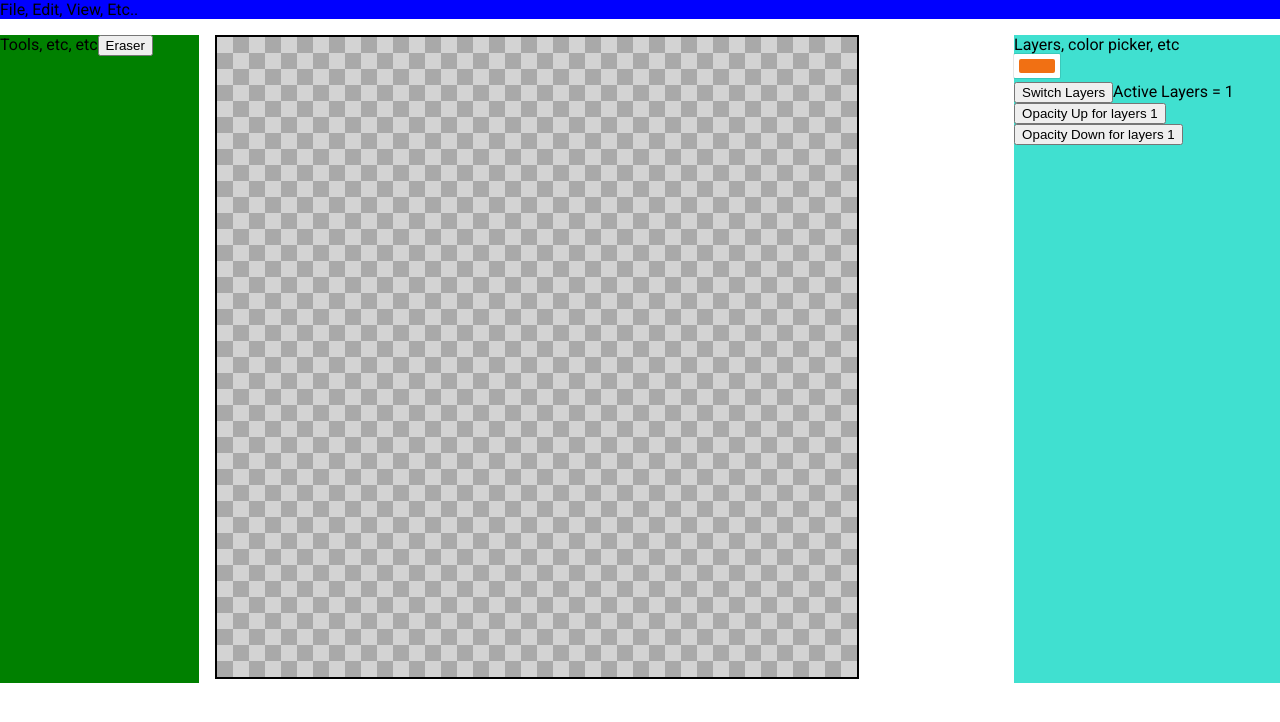
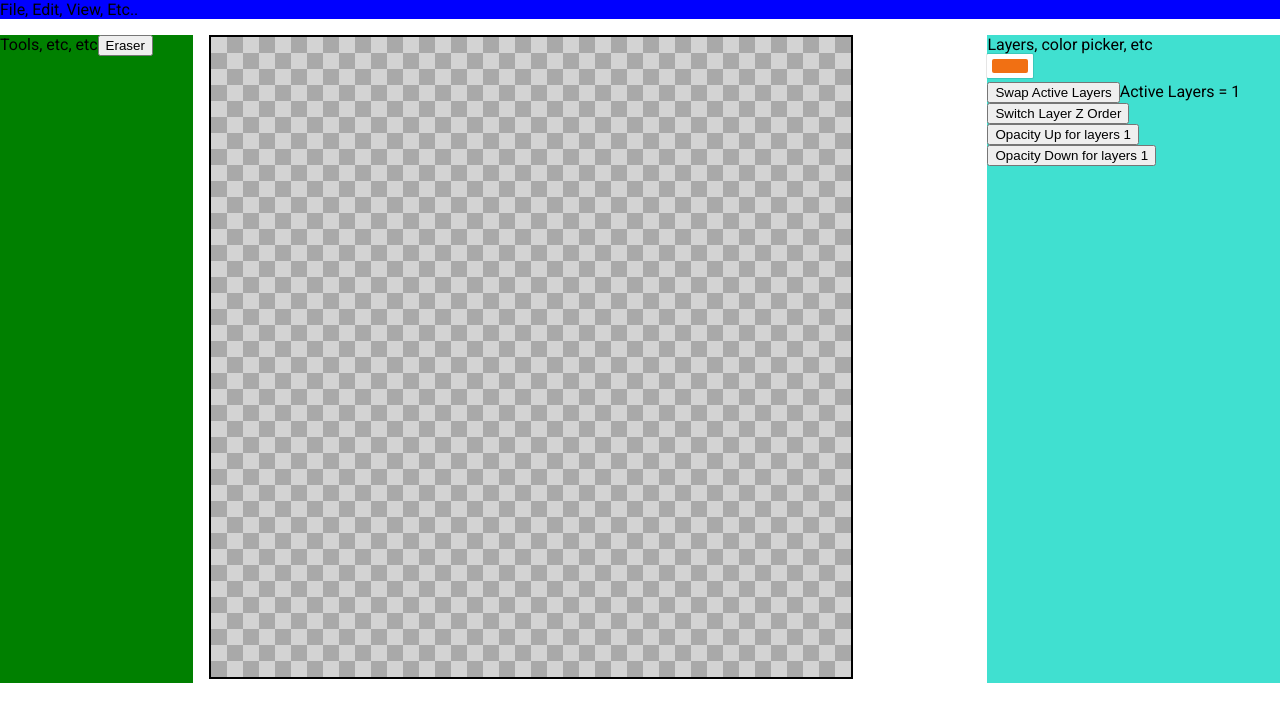
Before and after one commit to NLincoln/drawsnell, a React (Create React App) app: page / in a window 1280 px wide. Shown: the top 722 px of the page. Built offline with nearby package versions, Linux system fonts and the light colour scheme.

Commit message:
Add swap layer z index button to demo

```diff
--- a/src/RightPanel.js
+++ b/src/RightPanel.js
@@ -45,7 +45,7 @@ export default function RightPanel(props)
     }
     props.changeOneTimeEvent("redrawCanvas");
   }
-  function switchLayers()
+  function swapActiveLayer()
   {
     if(props.activeLayers[0] == 1)
     {
@@ -56,19 +56,33 @@ export default function RightPanel(props)
       props.changeActiveLayers([1])
     }
   }
+  function switchLayersZOrder()
+  {
+    let temp = props.mainComp.layers[1];
+    props.mainComp.layers[1] = props.mainComp.layers[2];
+    props.mainComp.layers[2] = temp;
+    props.changeOneTimeEvent("redrawCanvas");
+  }
 
 
   return <PanelWrapper>Layers, color picker, etc
     <ColorPicker color={props.color} onColorChange={props.onColorChange} />
 
 
-    <button onClick={(e) => switchLayers()}>
-      Switch Layers
+    <button onClick={(e) => swapActiveLayer()}>
+      Swap Active Layers
     </button>
 
     Active Layers = {props.activeLayers}
 
     <br />
+
+    <button onClick={(e) => switchLayersZOrder()}>
+      Switch Layer Z Order
+    </button>
+
+    <br />
+
     <button onClick={(e) => opacityUp()}>
       Opacity Up for layers {props.activeLayers}
     </button>
```
